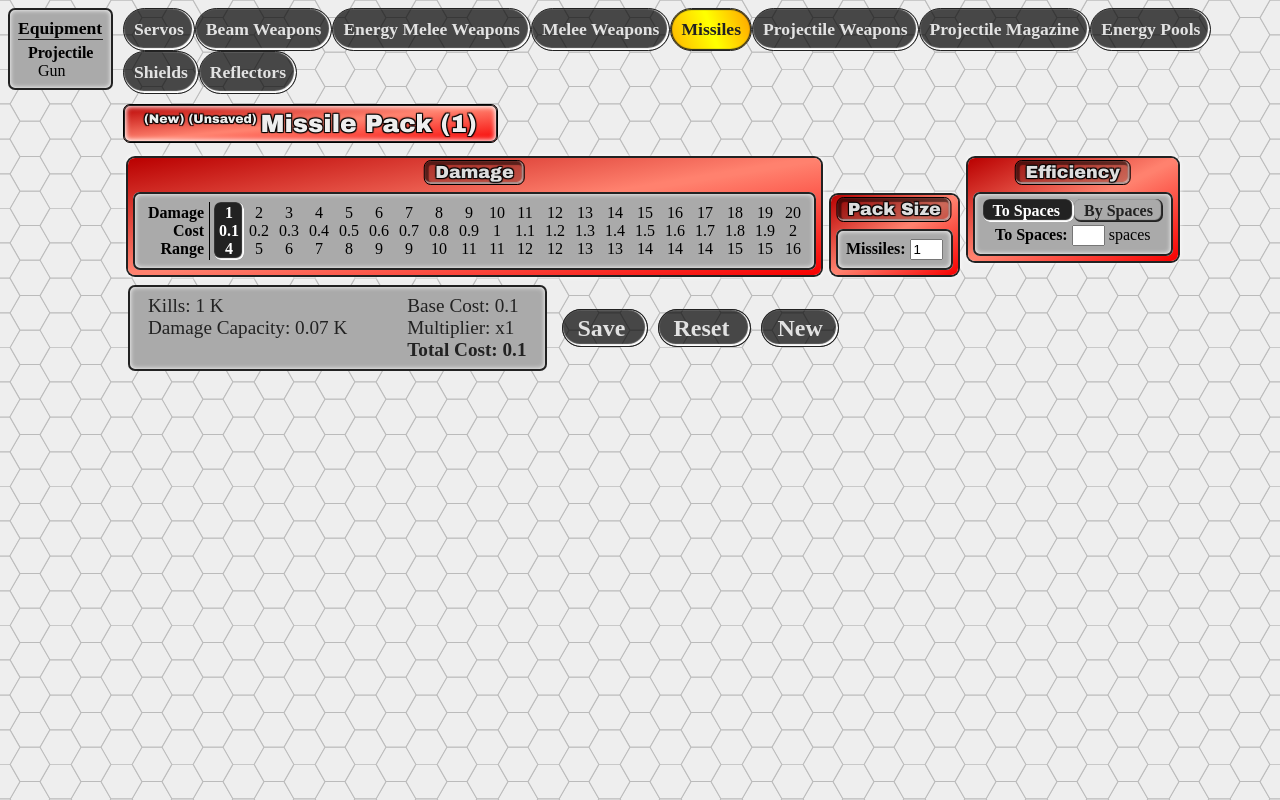
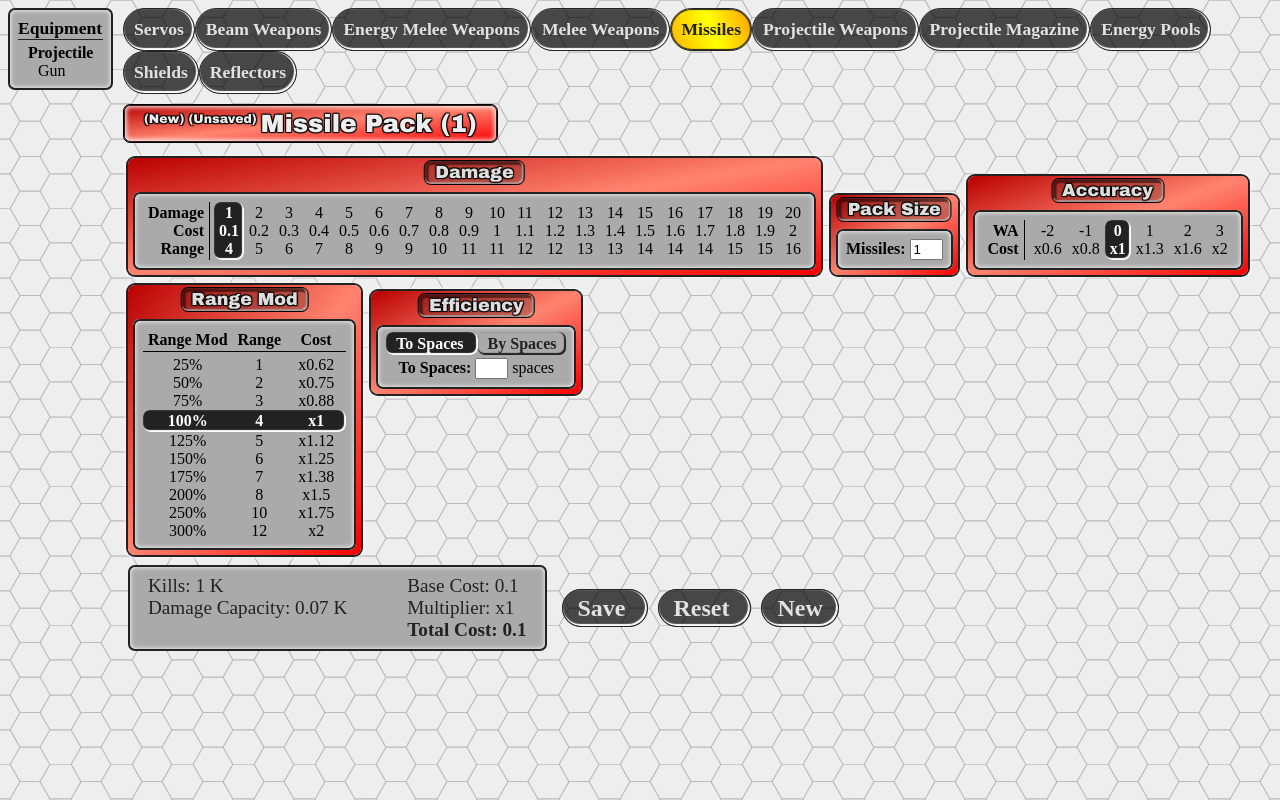
Before and after one commit to snowb/MekGen, a Vue app: page / in a window 1280 px wide. Built offline with nearby package versions, Linux system fonts and the light colour scheme.

Commit message:
creation of accuracy and range-mod subcomponents

```diff
--- a/src/components/mek_missile/mek_missile-main.vue
+++ b/src/components/mek_missile/mek_missile-main.vue
@@ -10,17 +10,17 @@
             <mek-missile-pack-size :pack="selected_pack_size" @update-pack-size="updatePackSize"
                 style="align-self:flex-end;"
             ></mek-missile-pack-size>
-            <!--mek-missile-accuracy
+            <mek-missile-accuracy
                 @update-accuracy="updateAccuracy"
                 :accuracy="selected_accuracy"
-            ></mek-missile-accuracy-->
+            ></mek-missile-accuracy>
             <div class="mek-inline-flex-row">
-                <!--mek-missile-range-mod style="align-self:baseline;"
+                <mek-missile-range-mod style="align-self:baseline;"
                     @update-range-mod="updateRangeMod"
                     :range-mod="selected_range_mod"
                     :base-range="selected_damage.range"
                 ></mek-missile-range-mod>
-                <mek-missile-feature style="align-self:baseline;"
+                <!--mek-missile-feature style="align-self:baseline;"
                         @update-feature="updateFeature"
                         :feature-array="feature_array"
                         :burst-value="selected_burst_value.burst_value"
@@ -61,10 +61,8 @@ import utility_mixin from "../../mixins/utility_mixin";
 
 import mek_missile_damage from "./subcomponents/mek_missile-damage.vue";
 import mek_missile_pack_size from "./subcomponents/mek_missile-pack-size.vue";
-//import mek_missile_accuracy from "./subcomponents/mek_missile-accuracy.vue";
-//import mek_missile_multi_feed from "./subcomponents/mek_missile-multi-feed.vue";
-//import mek_missile_range_mod from "./subcomponents/mek_missile-range-mod.vue";
-//import mek_missile_burst_value from "./subcomponents/mek_missile-burst-value.vue";
+import mek_missile_accuracy from "./subcomponents/mek_missile-accuracy.vue";
+import mek_missile_range_mod from "./subcomponents/mek_missile-range-mod.vue";
 //import mek_missile_feature from "./subcomponents/mek_missile-feature.vue";
 
 import mek_space_efficiency from "../universal/mek-space-efficiency.vue";
@@ -81,12 +79,9 @@ export default
     {
         "mek-missile-damage":mek_missile_damage,
         "mek-missile-pack-size":mek_missile_pack_size,
-        //"mek-missile-accuracy":mek_missile_accuracy,
-        //"mek-missile-multi-feed":mek_missile_multi_feed,
-        //"mek-missile-range-mod":mek_missile_range_mod,
-        //"mek-missile-burst-value":mek_missile_burst_value,
+        "mek-missile-accuracy":mek_missile_accuracy,
+        "mek-missile-range-mod":mek_missile_range_mod,
         //"mek-missile-feature":mek_missile_feature,
-        //"mek-missile-stats":mek_missile_stats,
 
         "mek-space-efficiency":mek_space_efficiency,
         "mek-component-name":mek_component_name,
@@ -154,6 +149,20 @@ export default
             this.$set(this,"selected_pack_size",size);
             this.component_changed=true;
             this.damage_capacity=this.round((this.selected_damage.damage*_missiles)/15,1);
+        },
+        updateAccuracy(_accuracy)
+        {
+            this.selected_accuracy.accuracy=_accuracy.accuracy;
+            this.selected_accuracy.cost=_accuracy.cost;
+            this.cost_multipliers.accuracy=_accuracy.cost;
+            this.component_changed=true;
+        },
+        updateRangeMod(_range_mod)
+        {
+            this.selected_range_mod.range_mod=_range_mod.range_mod;
+            this.selected_range_mod.cost=_range_mod.cost;
+            this.cost_multipliers.range_mod=_range_mod.cost;
+            this.component_changed=true;
         },
         /* generic updateProp method
         updateProperty(_property)
```
